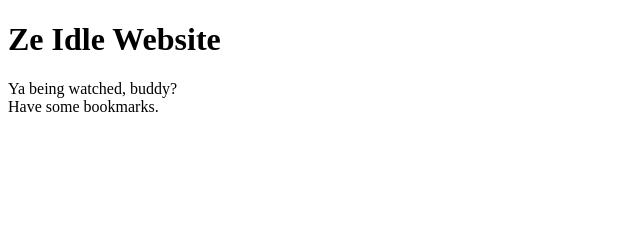
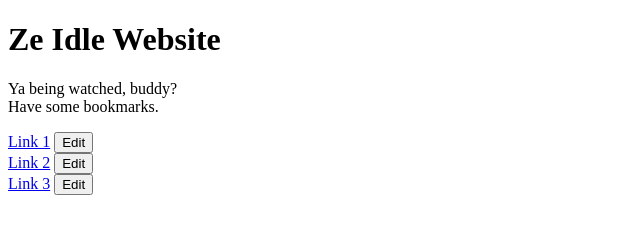
Before and after one commit to jonasrhee1208wastaken/idling-website, a plain HTML site: page index.html in a window 1280 px wide. Shown: the whole page, without its empty margins (0-640 px from the left). Drawn offline with Linux system fonts and the light colour scheme.

Commit message:
Update index.html

```diff
--- a/index.html
+++ b/index.html
@@ -7,6 +7,44 @@
 
 <h1>Ze Idle Website</h1>
 <p>Ya being watched, buddy?<br>Have some bookmarks.</p>
+<body>
+    <div>
+        <a id="link1" href="https://example.com">Link 1</a>
+        <button onclick="editLink('link1')">Edit</button>
+    </div>
 
+    <div>
+        <a id="link2" href="https://example.com">Link 2</a>
+        <button onclick="editLink('link2')">Edit</button>
+    </div>
+
+    <div>
+        <a id="link3" href="https://example.com">Link 3</a>
+        <button onclick="editLink('link3')">Edit</button>
+    </div>
+
+    <script>
+        function editLink(linkId) {
+            const link = document.getElementById(linkId);
+
+            // Prompt for new URL
+            const newUrl = prompt("Enter the new URL:", link.href);
+
+            // If user didn't cancel, update URL
+            if (newUrl !== null) {
+                link.href = newUrl;
+            }
+
+            // Prompt for new link text
+            const newText = prompt("Enter the new link text:", link.textContent);
+
+            // If user didn't cancel, update link text
+            if (newText !== null) {
+                link.textContent = newText;
+            }
+        }
+    </script>
 </body>
 </html>
+</body>
+</html>
```
